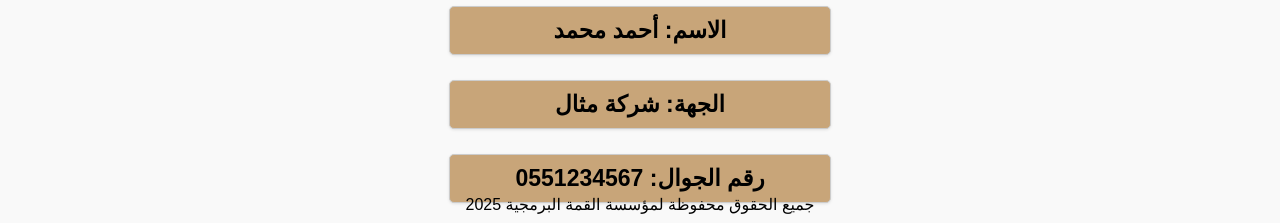
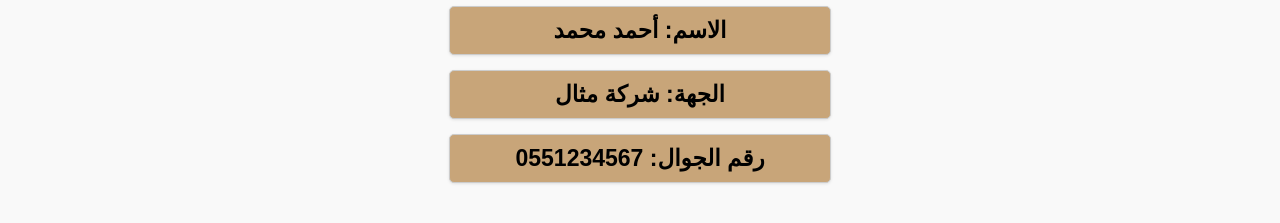
Before and after one commit to Abdullatif-K123/volunteer, a React (Vite) app: page /volunteer/1 in a window 1280 px wide. Shown: the part 584-807 px from the top of the page. Built offline with nearby package versions, Linux system fonts and the light colour scheme; no server answers.

Commit message:
fixing the ui related to footer

```diff
--- a/src/pages/volunteer.module.css
+++ b/src/pages/volunteer.module.css
@@ -87,13 +87,12 @@
     border-radius: 5px;
     width: 360px;
     box-shadow: 0 1px 3px rgba(0, 0, 0, 0.1);
-    margin-bottom: 10px;
+
   }
 
   /* Footer */
   .footer {
-    position: absolute;
-    bottom: 2px;
+    margin-top: 40px;
     text-align: center;
     width: 100%;
   }
```
